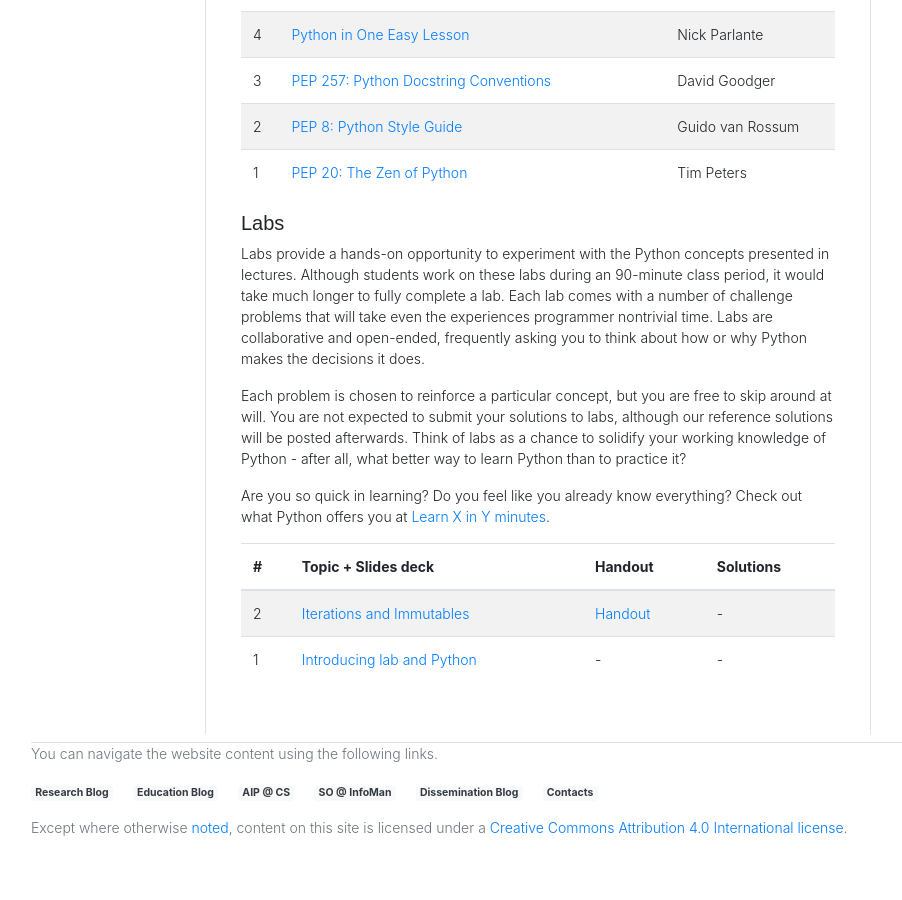
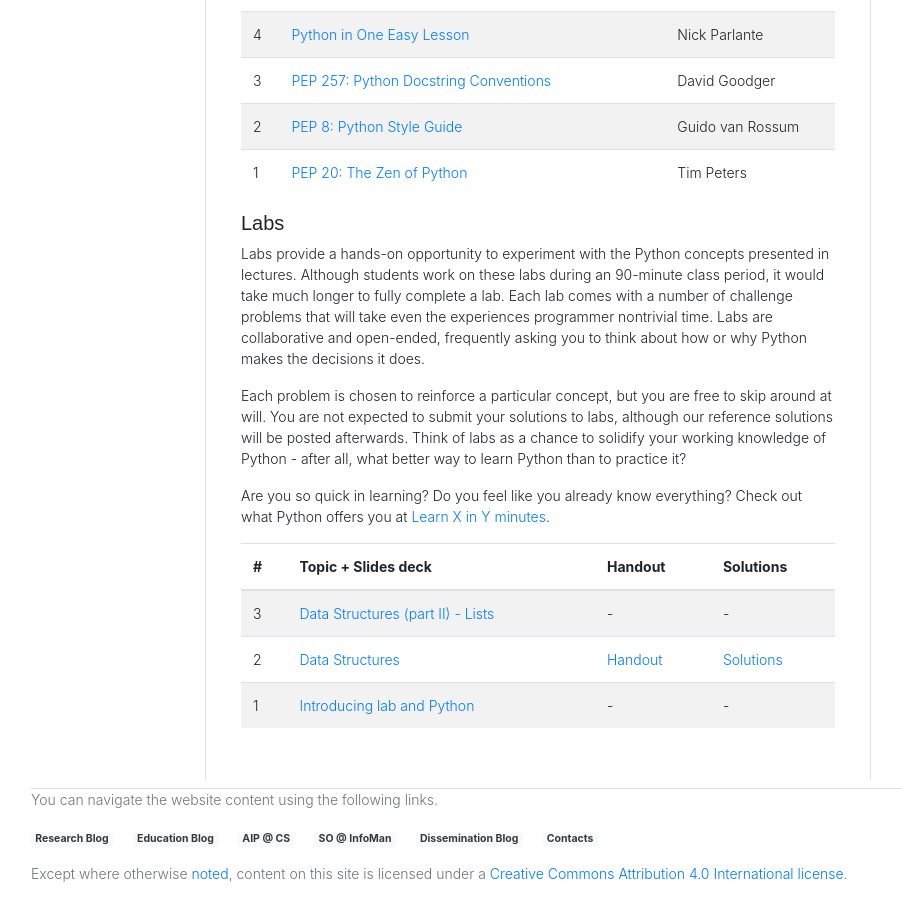
Before and after one commit to saltgz/saltgz.github.io, a Jekyll site: the page built from _posts/2019-09-17-lab-iap-info.md, in a window 1280 px wide and 900 px high, scrolled down 1086 px. Shown: the whole window, without its empty margins (54-956 px from the left). Built offline with Jekyll 4.4.1, drawn with Linux system fonts in a browser that asks for light colours; nearby versions of some CDN libraries; comment, search, counter and statistics services are not loaded; before the commit the page ends 1940 px from its top, so only the background shows below that.

Commit message:
slides updated

```diff
--- a/_posts/2019-09-17-lab-iap-info.md
+++ b/_posts/2019-09-17-lab-iap-info.md
@@ -19,7 +19,7 @@ These handouts represent any miscellaneous information we need to communicate wi
 | 5   | [Installing Python for Windows](https://github.com/stanfordpython/python-handouts/blob/master/installing-python-windows.md) |
 | 4   | [Installing Python for Linux](https://github.com/stanfordpython/python-handouts/blob/master/installing-python-linux.md)     |
 | 3   | [Installing Python for macOS](ttps://github.com/stanfordpython/python-handouts/blob/master/installing-python-macos.md)      |
-| 2   | [Syllabus](http://www.cs.unibo.it/~martini/AI/schedule.html)                                                                   |
+| 2   | [Syllabus](http://www.cs.unibo.it/~martini/AI/schedule.html)                                                                |
 | 1   | [Course Information](https://www.unibo.it/en/teaching/course-unit-catalogue/course-unit/2019/446600)                        |
 
 ##### Readings
@@ -45,7 +45,8 @@ Each problem is chosen to reinforce a particular concept, but you are free to sk
 
 Are you so quick in learning? Do you feel like you already know everything? Check out what Python offers you at [Learn X in Y minutes](https://learnxinyminutes.com/docs/python3/).
 
-| #   | Topic + Slides deck                                                                                       | Handout                                                                                                                              | Solutions |
-| --- | --------------------------------------------------------------------------------------------------------- | ------------------------------------------------------------------------------------------------------------------------------------ | --------- |
-| 2   | [Iterations and Immutables](https://www.dropbox.com/s/8er7r0wn9gir8b1/002_iterations_immutables.pdf?dl=0) | [Handout](https://github.com/szingaro/python-labs/blob/master/notebooks/002-datastructures.ipynb) | -         |
-| 1   | [Introducing lab and Python](https://www.dropbox.com/s/c02mqv85y1wl2jl/main.pdf?dl=0)                     | -                                                                                                                                    | -         |
+| #   | Topic + Slides deck                                                                               | Handout                                                                                           | Solutions                                                                                   |
+| --- | ------------------------------------------------------------------------------------------------- | ------------------------------------------------------------------------------------------------- | ------------------------------------------------------------------------------------------- |
+| 3   | [Data Structures (part II) - Lists](https://www.dropbox.com/s/is63hvds29oovy1/003_Lists.pdf?dl=0) | -                                                                                                 | -                                                                                           |
+| 2   | [Data Structures](https://www.dropbox.com/s/8er7r0wn9gir8b1/002_data_structure.pdf?dl=0)          | [Handout](https://github.com/szingaro/python-labs/blob/master/notebooks/002-datastructures.ipynb) | [Solutions](https://github.com/szingaro/python-labs/blob/master/solutions/002/solutions.py) |
+| 1   | [Introducing lab and Python](https://www.dropbox.com/s/c02mqv85y1wl2jl/main.pdf?dl=0)             | -                                                                                                 | -                                                                                           |
```
